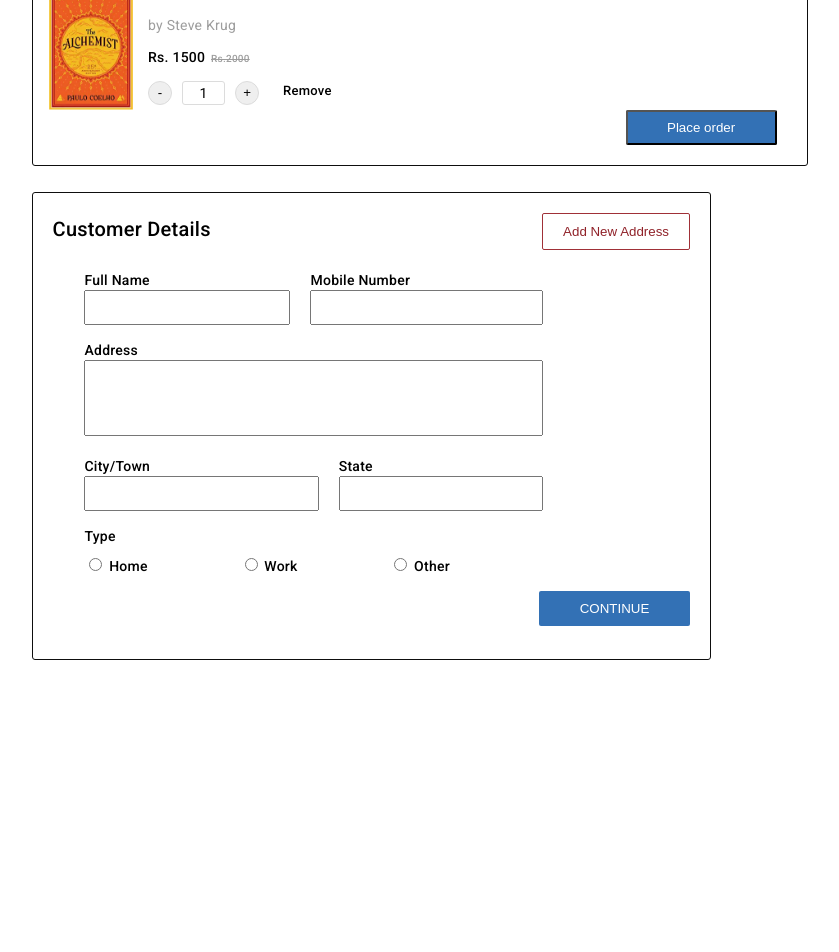
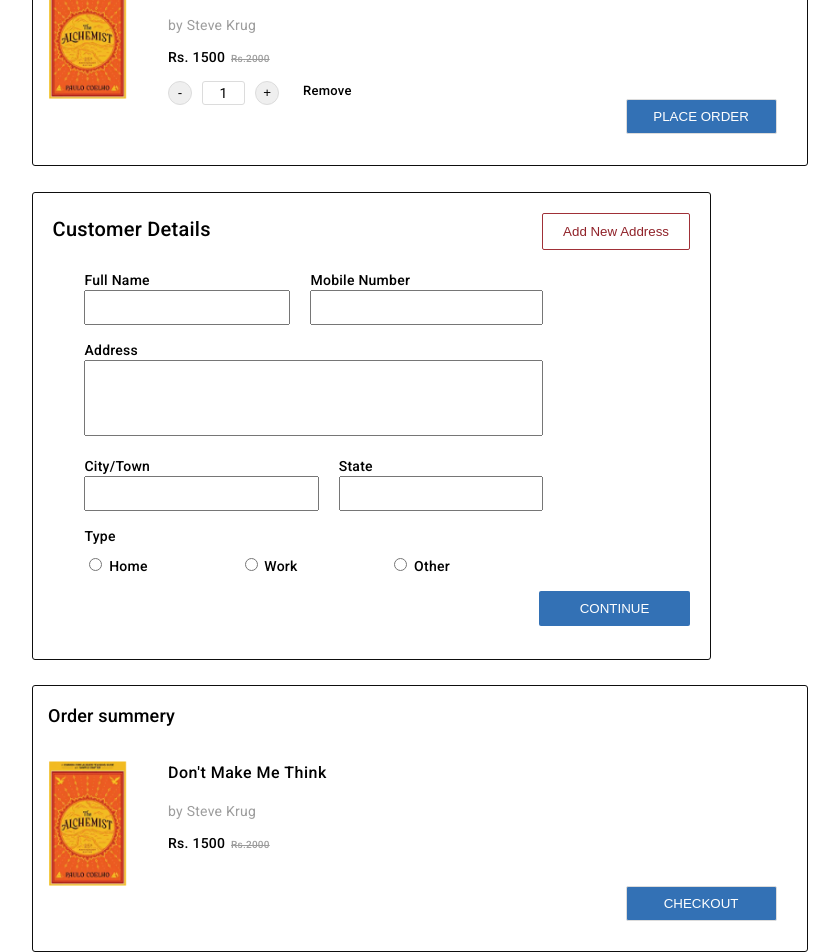
Before and after one commit to Ritika-negi13/swirm-bookstore-app, an Angular app: page / in a window 1280 px wide. Shown: the part 209-1161 px from the top of the page, without its empty margins (186-1025 px from the left). Before the commit the page ends 869 px from the top, so only its background shows below. Built offline with nearby package versions, Linux system fonts and the light colour scheme.

Commit message:
Add: order summary completed

```diff
--- a/src/app/dashboard/mycart/mycart.component.html
+++ b/src/app/dashboard/mycart/mycart.component.html
@@ -8,11 +8,11 @@
                 <button class="dropbtn" onclick="myFunction()">Use current location</button>
             </div>
         </div>
-        <div style="display: flex; margin-left: 2%;">
+        <div style="display: flex; margin-left: 2%; height: 47%;">
             <div class="image">
-                <img src="../../../assets/Image 7.png" alt="">
+                <img src="../../../assets/Image 7.png" alt="" style="height: 100%;">
             </div>
-            <div>
+            <div class="details">
                 <h4 style="font-weight: 500;">Don't Make Me Think</h4>
                 <p style="font-size: 14px; color: #9D9D9D;">by Steve Krug</p>
                 <p style="font-size: 14px; font-weight: 500;">Rs. 1500 <span style="color: #9D9D9D; font-size: 10px; margin-left: 2px;"><s>Rs.2000</s></span></p>
@@ -29,7 +29,7 @@
             </div>
         </div>
         <div style="display: flex; justify-content: end; margin-right: 30px; margin-bottom: 2px;">
-            <button style="background-color: #3371B5; color: white; width: 151px; height: 35px; border-radius: 2px;">Place order</button>
+            <button class = "btn" style="background-color: #3371B5; color: white; width: 151px; height: 35px; border-radius: 2px;">PLACE ORDER</button>
         </div>
     </div>
 </div>
@@ -89,3 +89,27 @@
         </div>
     </div>
 </div>
+<div class="order-summary">
+    <div class="mycart">
+        <div style="display: flex; justify-content: space-between;">
+            <div class="mycart1">
+                <h3 style="font-weight: 500; font-size: 18px;">Order summery</h3>
+            </div>
+        </div>
+        <div style="display: flex; margin-left: 2%; height: 47%;">
+            <div class="image">
+                <img src="../../../assets/Image 7.png" alt="" style="height: 100%;">
+            </div>
+            <div class="details">
+                <h4 style="font-weight: 500;">Don't Make Me Think</h4>
+                <p style="font-size: 14px; color: #9D9D9D;">by Steve Krug</p>
+                <p style="font-size: 14px; font-weight: 500;">Rs. 1500 <span
+                        style="color: #9D9D9D; font-size: 10px; margin-left: 2px;"><s>Rs.2000</s></span></p>
+            </div>
+        </div>
+        <div style="display: flex; justify-content: end; margin-right: 30px; margin-bottom: 2px;">
+            <button class="btn"
+                style="background-color: #3371B5; color: white; width: 151px; height: 35px; border-radius: 2px;">CHECKOUT</button>
+        </div>
+    </div>
+</div>
--- a/src/app/dashboard/mycart/mycart.component.scss
+++ b/src/app/dashboard/mycart/mycart.component.scss
@@ -2,9 +2,16 @@
     margin-left: 17%;
 
 }
+.order-summary {
+    margin-left: 17%;
+    margin-top: 2%;
+}
 .image {
     width: 100px;
-    height: 135px;
+    height: 100%;
+}
+.details {
+    margin-left: 20px;
 }
 .mycart {
     width: 774px;
```
